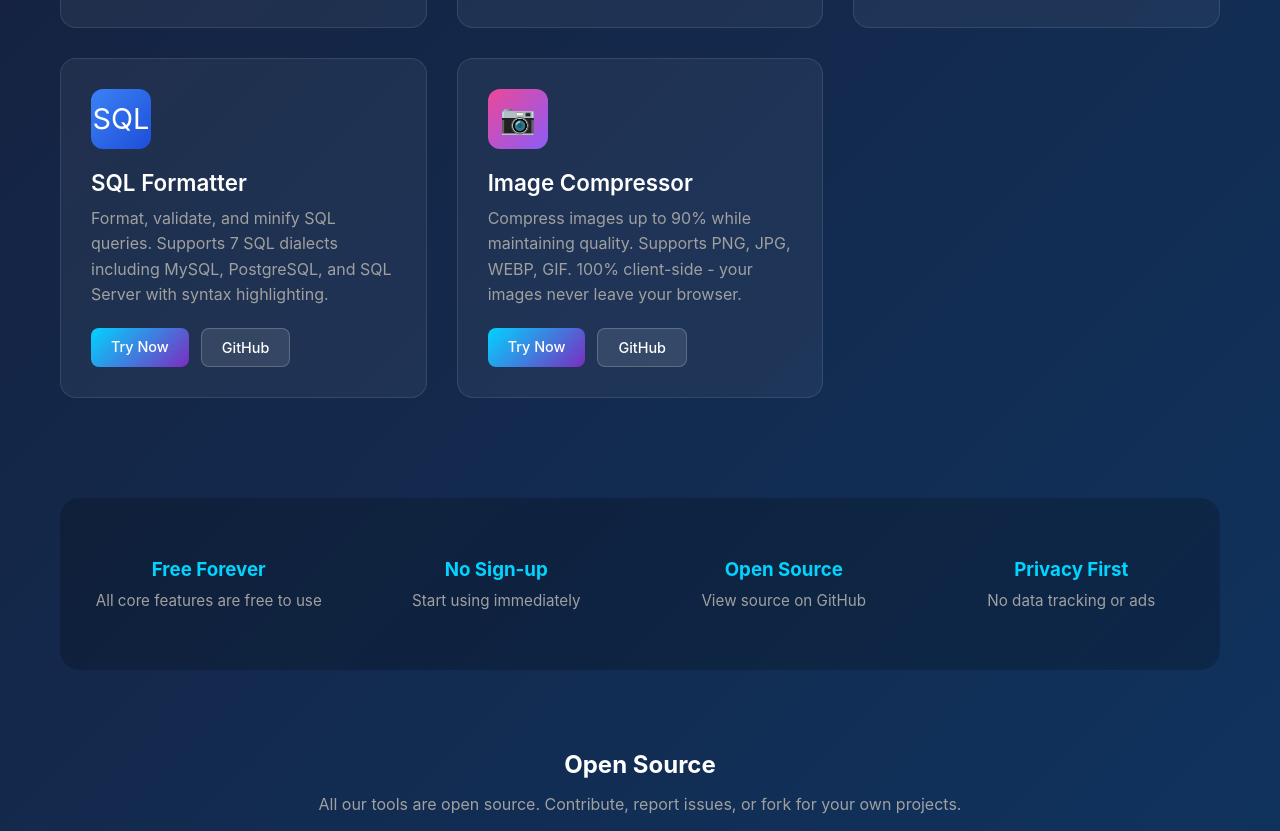
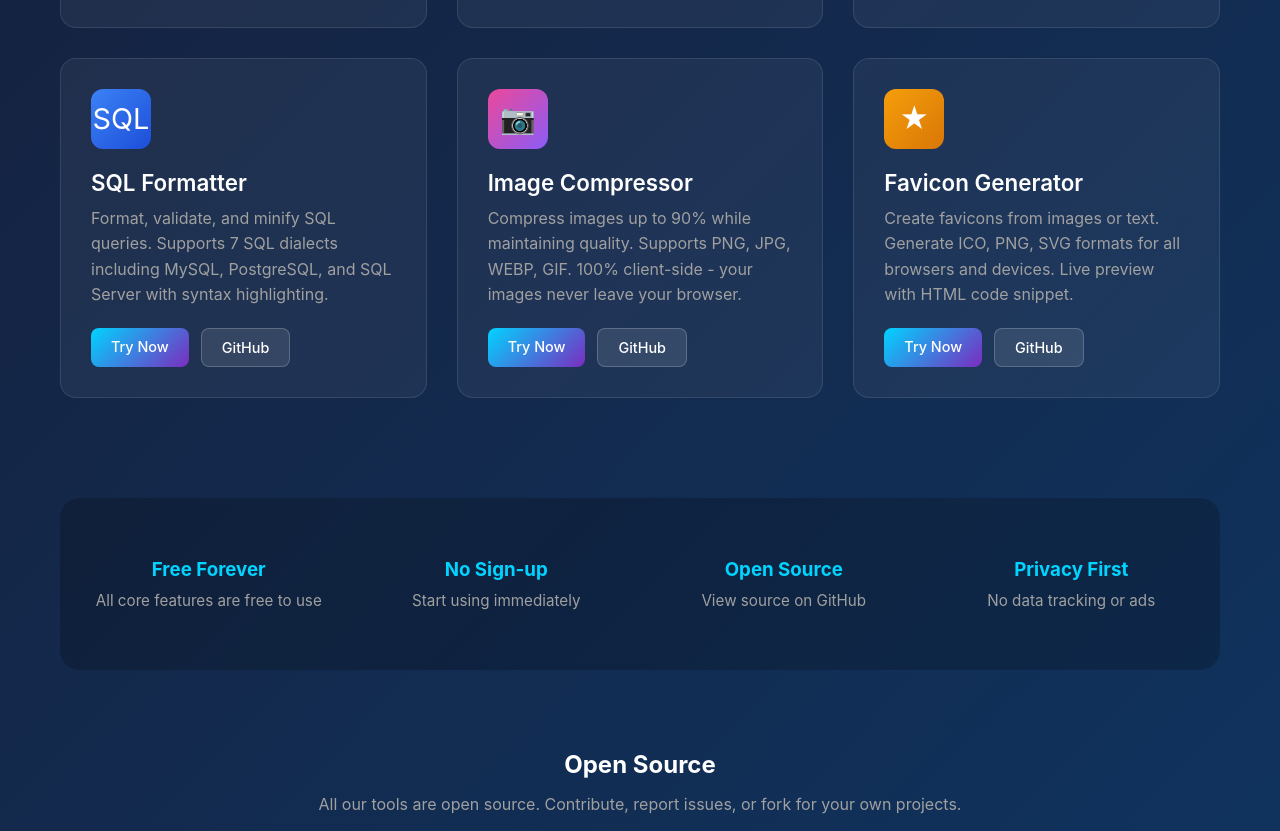
Before and after one commit to doingy/auto-company, a plain HTML site: page index.html in a window 1280 px wide. Shown: the part 2830-3661 px from the top of the page. Drawn offline with Linux system fonts and the light colour scheme.

Commit message:
feat: add Favicon Generator to portfolio (Product #25)
- Create favicons from images or text
- Generate ICO, PNG, SVG formats
- Custom colors and transparent backgrounds
- Live browser preview

Co-Authored-By: Claude Opus 4.6 <noreply@anthropic.com>

```diff
--- a/index.html
+++ b/index.html
@@ -480,6 +480,17 @@
                         <a href="https://github.com/doingy/image-compressor" class="btn btn-secondary">GitHub</a>
                     </div>
                 </div>
+
+                <!-- Favicon Generator -->
+                <div class="product-card">
+                    <div class="product-icon" style="background: linear-gradient(135deg, #f59e0b, #d97706);">&#9733;</div>
+                    <h3 class="product-name">Favicon Generator</h3>
+                    <p class="product-desc">Create favicons from images or text. Generate ICO, PNG, SVG formats for all browsers and devices. Live preview with HTML code snippet.</p>
+                    <div class="product-links">
+                        <a href="https://doingy.github.io/favicon-generator/" class="btn btn-primary">Try Now</a>
+                        <a href="https://github.com/doingy/favicon-generator" class="btn btn-secondary">GitHub</a>
+                    </div>
+                </div>
             </div>
         </section>
 
```
